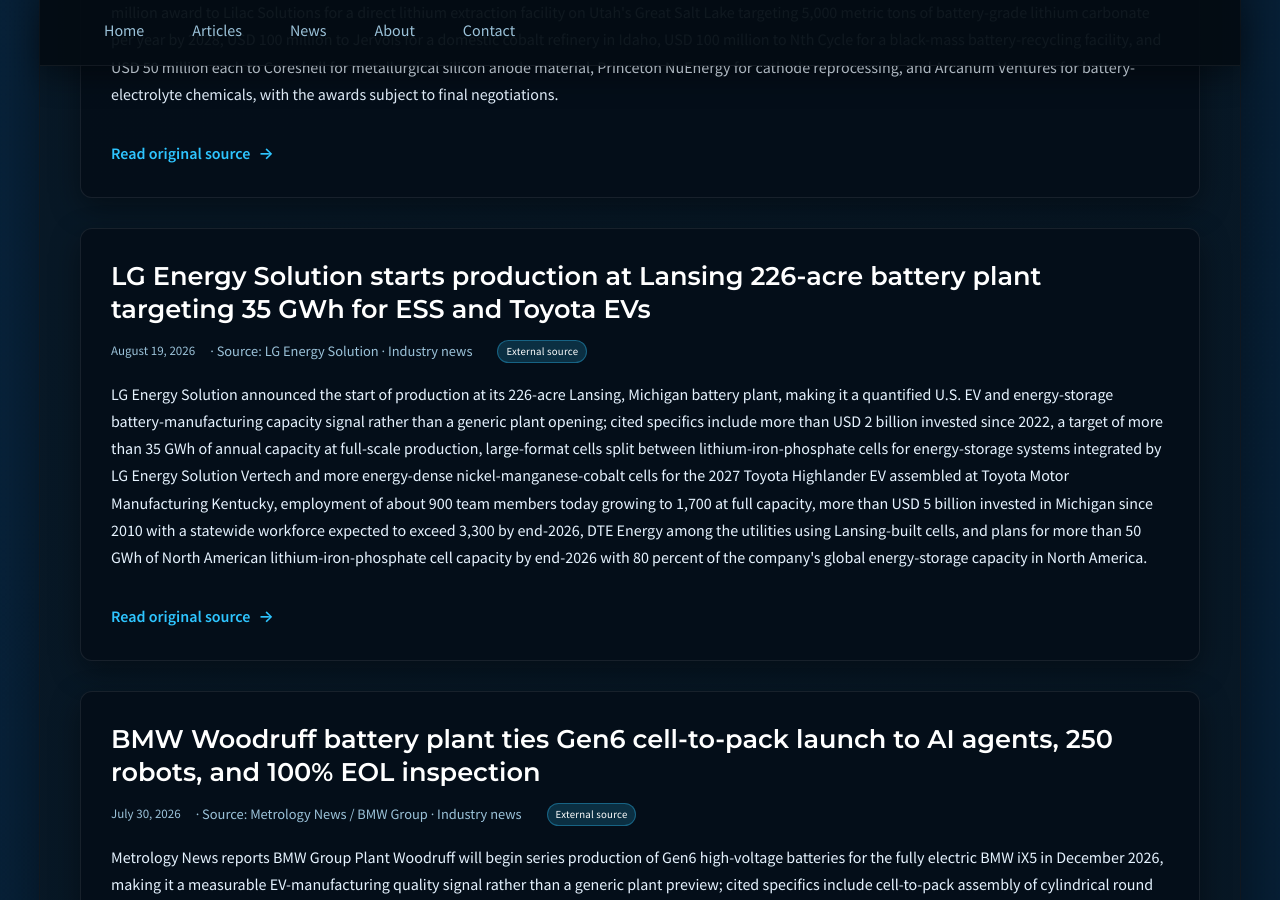
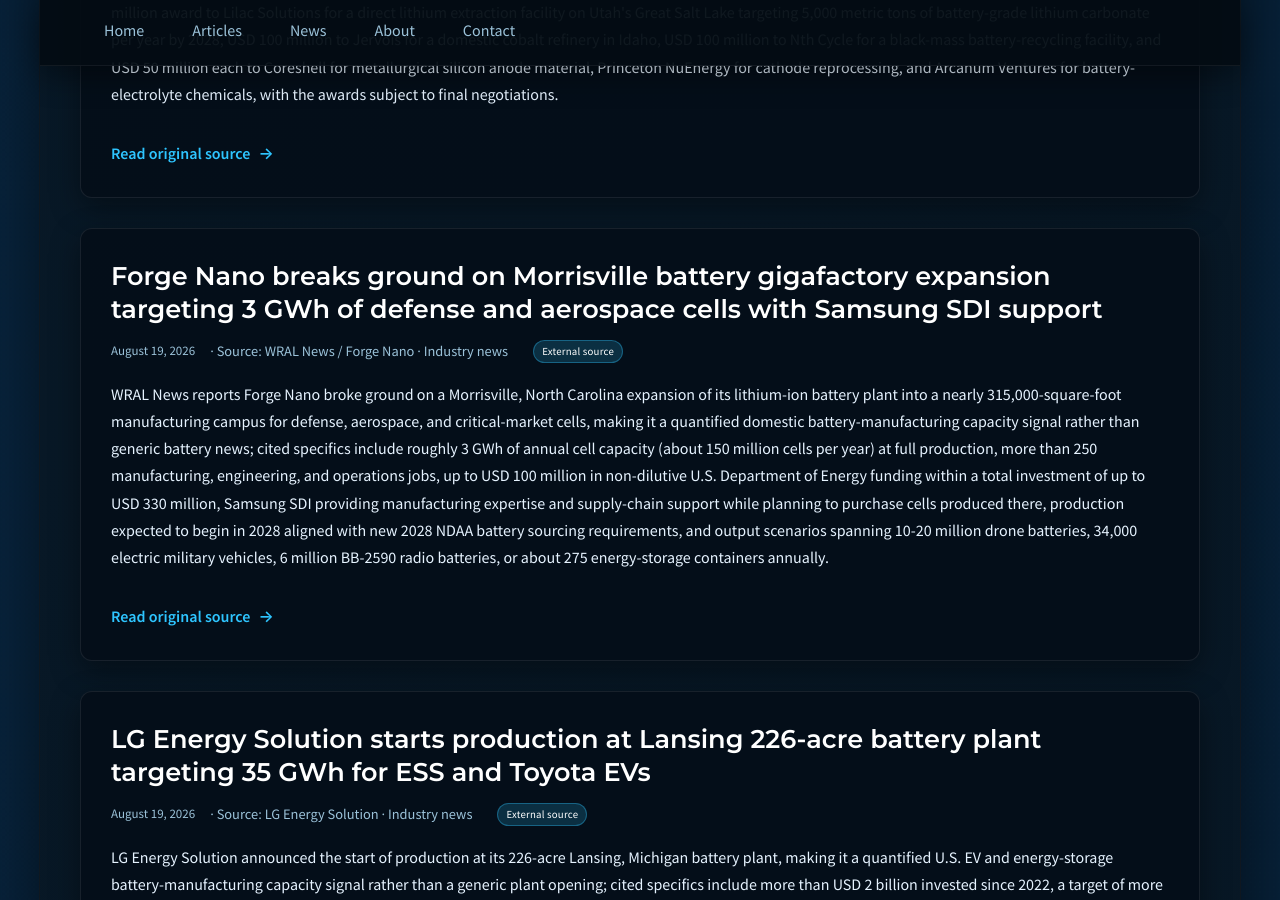
Before and after one commit to JohnForeman/MetrologyCentral, a Jekyll site: the page built from news.md, in a window 1280 px wide and 900 px high, scrolled down 3150 px. Built offline with Jekyll 4.4.1, drawn with Linux system fonts in a browser that asks for light colours; some of the changed text lies outside the part shown.

Commit message:
news: add Boeing F-15 Eagle Crest 131B IDIQ (aero/defense) + Forge Nano Morrisville battery gigafactory (EV) for Aug 26 sweep

```diff
--- a/_data/news.yml
+++ b/_data/news.yml
@@ -1,4 +1,21 @@
 ---
+- date: '2026-08-24'
+  title: Boeing wins USD 131.23B ceiling F-15 Eagle Crest IDIQ contract covering production, upgrades, and organic depot sustainment through 2037
+  source: Defence Blog / U.S. Department of War
+  sector: aerospace_defense_manufacturing
+  kind: industry_news
+  summary: >-
+    Defence Blog reports the U.S. Department of War awarded Boeing a USD 131.23 billion ceiling
+    indefinite-delivery/indefinite-quantity contract for the F-15 Eagle Crest program, making it a quantified
+    defense-manufacturing capacity and sustainment signal rather than a generic contract notice; cited specifics
+    include aircraft production, systems integration, modernization, upgrades, retrofits, sustainment, and
+    establishment of organic depot maintenance at Boeing's St. Louis, Missouri facility, an ordering period through
+    August 24, 2031 with an option to extend to August 24, 2036 and work completing by August 2037, Foreign Military
+    Sales to Japan, Israel, Saudi Arabia, South Korea, Singapore, Indonesia, and Poland, a sole-source acquisition
+    with USD 343,740 in fiscal 2026 research, development, test, and evaluation funds obligated at award, and the Air
+    Force Life Cycle Management Center at Wright-Patterson Air Force Base, Ohio as the contracting activity under
+    award FA8634-26-D-B001.
+  url: https://defence-blog.com/pentagon-awards-boeing-131-23-billion-f-15-eagle-crest-deal/
 - date: '2026-08-24'
   title: Kratos allocates Spartan J85 engine capacity to Boeing JDAM Long Range after USD 75M U.S. Air Force award
   source: Kratos Defense / GlobeNewswire
@@ -149,6 +166,23 @@
     and USD 50 million each to Coreshell for metallurgical silicon anode material, Princeton NuEnergy for cathode
     reprocessing, and Arcanum Ventures for battery-electrolyte chemicals, with the awards subject to final negotiations.
   url: https://www.energy.gov/articles/energy-department-announces-500-million-secure-americas-critical-mineral-and-battery
+- date: '2026-08-19'
+  title: Forge Nano breaks ground on Morrisville battery gigafactory expansion targeting 3 GWh of defense and aerospace cells with Samsung SDI support
+  source: WRAL News / Forge Nano
+  sector: ev_manufacturing
+  kind: industry_news
+  summary: >-
+    WRAL News reports Forge Nano broke ground on a Morrisville, North Carolina expansion of its lithium-ion battery
+    plant into a nearly 315,000-square-foot manufacturing campus for defense, aerospace, and critical-market cells,
+    making it a quantified domestic battery-manufacturing capacity signal rather than generic battery news; cited
+    specifics include roughly 3 GWh of annual cell capacity (about 150 million cells per year) at full production,
+    more than 250 manufacturing, engineering, and operations jobs, up to USD 100 million in non-dilutive U.S.
+    Department of Energy funding within a total investment of up to USD 330 million, Samsung SDI providing
+    manufacturing expertise and supply-chain support while planning to purchase cells produced there, production
+    expected to begin in 2028 aligned with new 2028 NDAA battery sourcing requirements, and output scenarios spanning
+    10-20 million drone batteries, 34,000 electric military vehicles, 6 million BB-2590 radio batteries, or about 275
+    energy-storage containers annually.
+  url: https://www.wral.com/news/nccapitol/forge-nano-rtp-area-250-jobs-boost-national-security-august-2026/
 - date: '2026-08-19'
   title: LG Energy Solution starts production at Lansing 226-acre battery plant targeting 35 GWh for ESS and Toyota EVs
   source: LG Energy Solution
```
